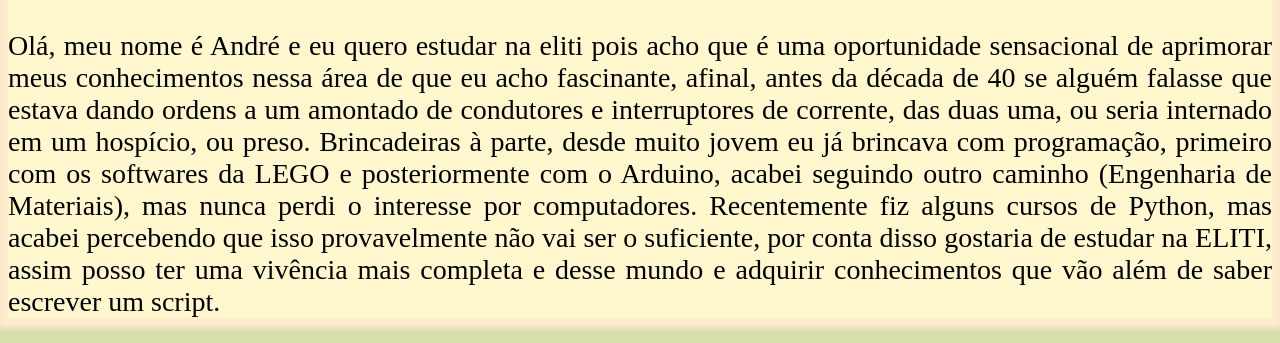
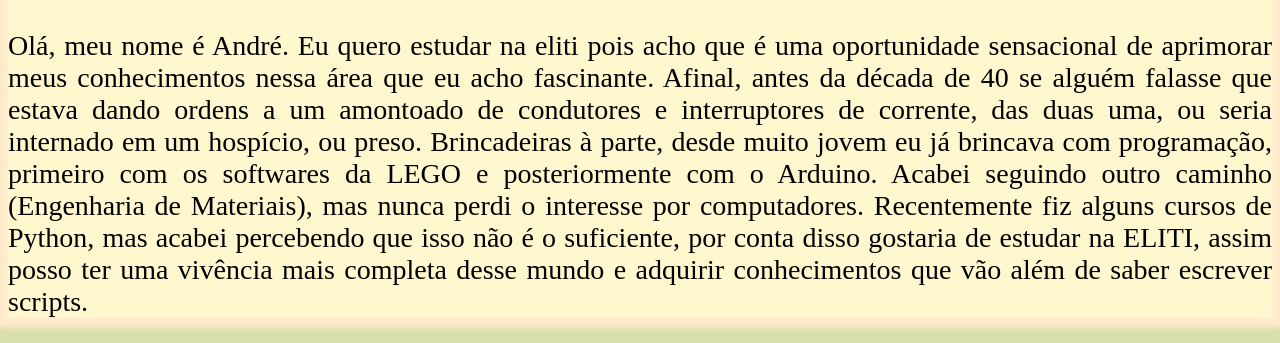
Before and after one commit to Rinnouk/desafio-eliti, a plain HTML site: page index.html in a window 1280 px wide. Shown: the part 179-522 px from the top of the page. Drawn offline with Linux system fonts and the light colour scheme.

Commit message:
Update index.html

```diff
--- a/index.html
+++ b/index.html
@@ -34,14 +34,14 @@
 
         <h1>André Scharf</h1>
         <h3>Engenheiro e aprendiz de programação</h3>
-        <p>Olá, meu nome é André e eu quero estudar na eliti pois acho que é uma oportunidade sensacional de
-            aprimorar meus conhecimentos nessa área de que eu acho fascinante, afinal, antes da década de 40 se alguém
-            falasse que estava dando ordens a um amontado de condutores e interruptores de corrente, das duas uma, ou
+        <p>Olá, meu nome é André. Eu quero estudar na eliti pois acho que é uma oportunidade sensacional de
+            aprimorar meus conhecimentos nessa área que eu acho fascinante. Afinal, antes da década de 40 se alguém
+            falasse que estava dando ordens a um amontoado de condutores e interruptores de corrente, das duas uma, ou
             seria internado em um hospício, ou preso. Brincadeiras à parte, desde muito jovem eu já brincava com programação,
-            primeiro com os softwares da LEGO e posteriormente com o Arduino, acabei seguindo outro caminho (Engenharia de Materiais),
+            primeiro com os softwares da LEGO e posteriormente com o Arduino. Acabei seguindo outro caminho (Engenharia de Materiais),
             mas nunca perdi o interesse por computadores. Recentemente fiz alguns cursos de Python, mas acabei percebendo que
-            isso provavelmente não vai ser o suficiente, por conta disso gostaria de estudar na ELITI, assim posso ter uma vivência
-            mais completa e desse mundo e adquirir conhecimentos que vão além de saber escrever um script.</p>
+            isso não é o suficiente, por conta disso gostaria de estudar na ELITI, assim posso ter uma vivência
+            mais completa desse mundo e adquirir conhecimentos que vão além de saber escrever scripts.</p>
 
 
         <img src="https://upload.wikimedia.org/wikipedia/commons/1/1f/Python_logo_01.svg", align="right", width="150" height="150">
```
